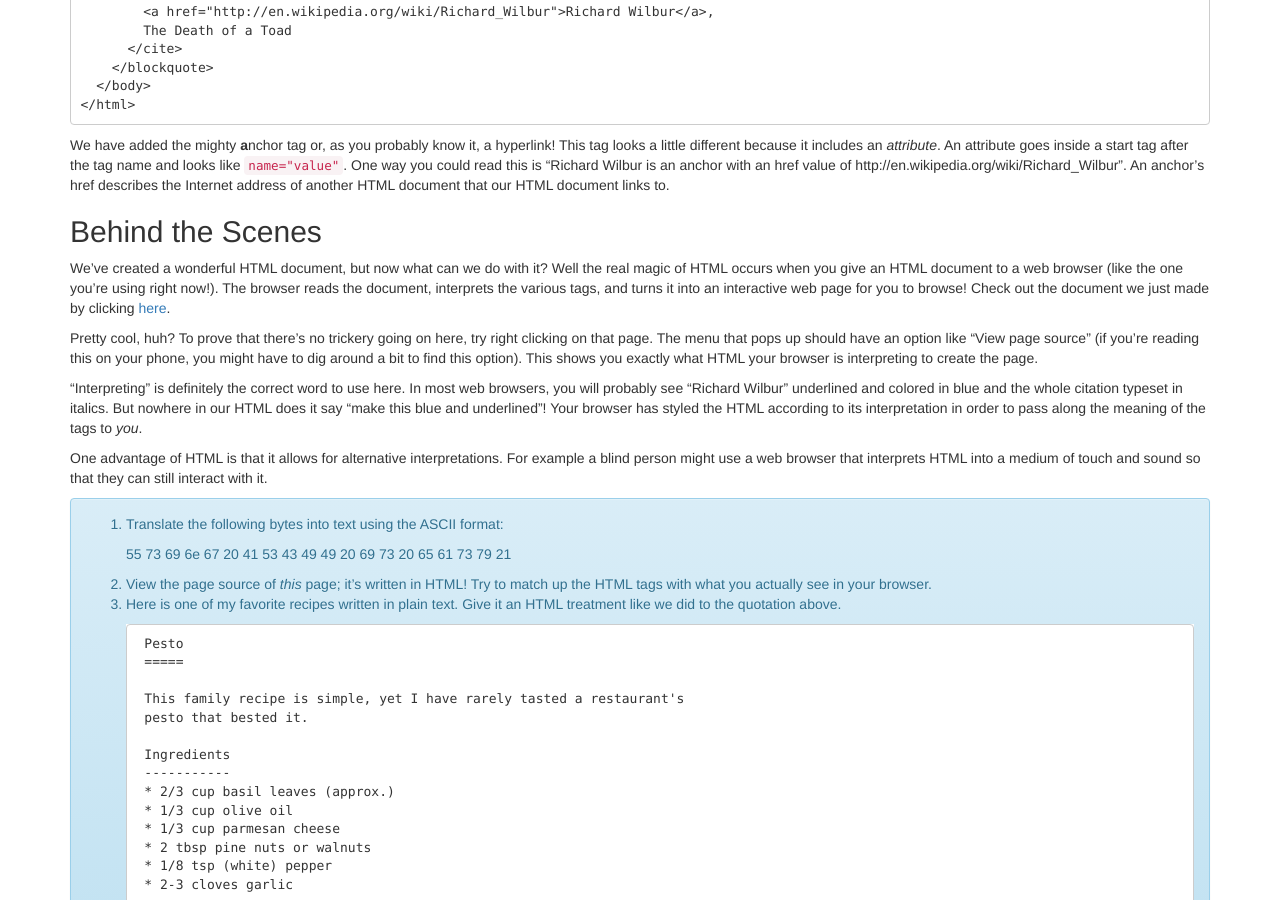
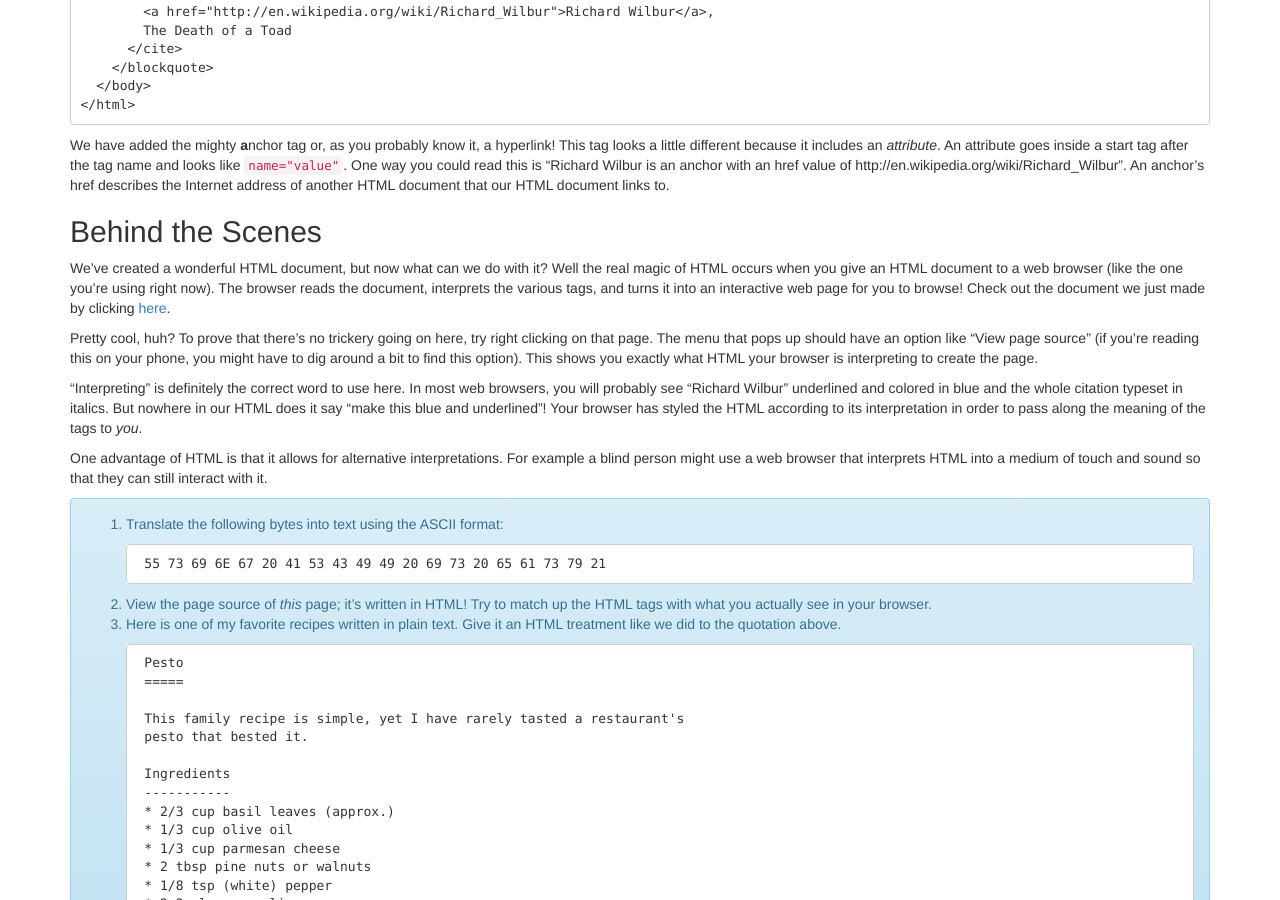
Before and after one commit to silverhammermba/superuser, a Jekyll site: the page built from _posts/2012-03-01-ch3.markdown, in a window 1280 px wide and 900 px high, scrolled down 5099 px. Built offline with Jekyll 4.4.1, drawn with Linux system fonts in a browser that asks for light colours; nearby versions of some CDN libraries.

Commit message:
Minor formatting fix

```diff
--- a/_posts/2012-03-01-ch3.markdown
+++ b/_posts/2012-03-01-ch3.markdown
@@ -325,7 +325,7 @@
 
 We've created a wonderful HTML document, but now what can we do with it? Well
 the real magic of HTML occurs when you give an HTML document to a web browser
-(like the one you're using right now!). The browser reads the document,
+(like the one you're using right now). The browser reads the document,
 interprets the various tags, and turns it into an interactive web page for you
 to browse! Check out the document we just made by clicking [here][ex].
 
@@ -350,7 +350,7 @@
 <div>
 1. Translate the following bytes into text using the ASCII format:
 
-      55 73 69 6e 67 20 41 53 43 49 49 20 69 73 20 65 61 73 79 21
+        55 73 69 6E 67 20 41 53 43 49 49 20 69 73 20 65 61 73 79 21
 
 2. View the page source of _this_ page; it's written in HTML! Try to match up
    the HTML tags with what you actually see in your browser.
```
